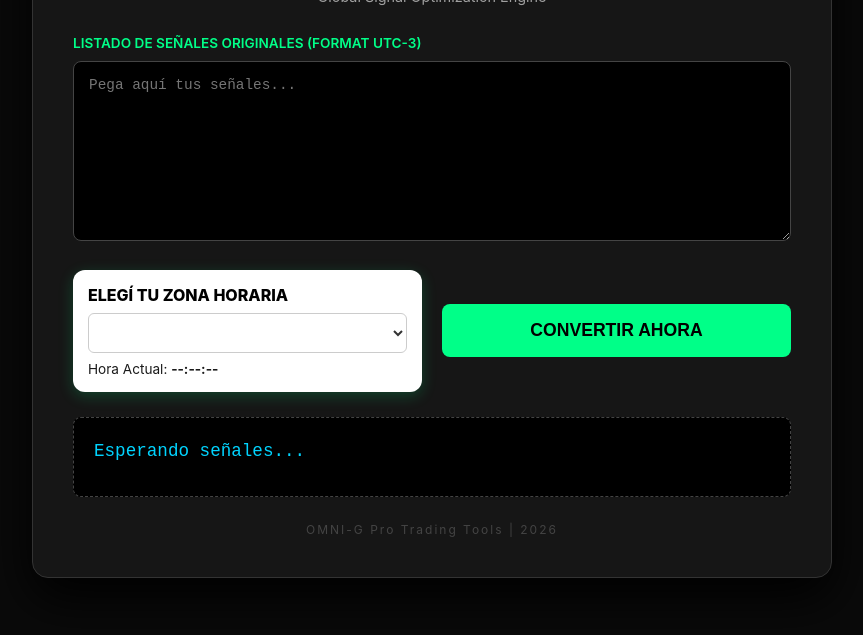
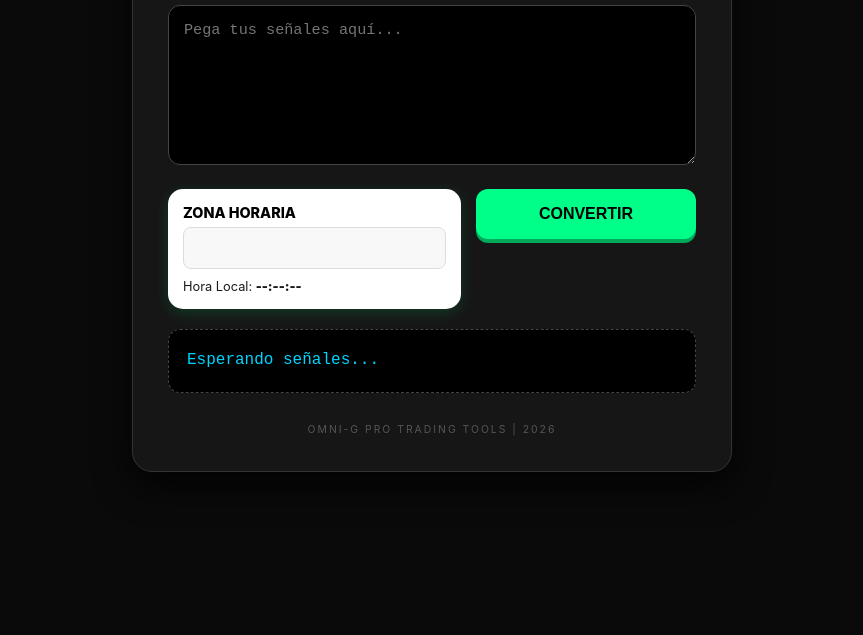
Before and after one commit to manumesiar6-cell/omni-g-converter, a plain HTML site: page index.html in a window 1280 px wide. Shown: the part 165-800 px from the top of the page, without its empty margins (208-1071 px from the left). Drawn offline with nearby package versions, Linux system fonts and the light colour scheme; a script that the page names is missing.

Commit message:
Update index.html

```diff
--- a/index.html
+++ b/index.html
@@ -2,7 +2,7 @@
 <html lang="es">
 <head>
     <meta charset="UTF-8">
-    <meta name="viewport" content="width=device-width, initial-scale=1.0">
+    <meta name="viewport" content="width=device-width, initial-scale=1.0, maximum-scale=1.0, user-scalable=no">
     <title>OMNI-G Pro | Global Engine</title>
     <script src="https://cdnjs.cloudflare.com/ajax/libs/moment.js/2.29.4/moment.min.js"></script>
     <script src="https://cdnjs.cloudflare.com/ajax/libs/moment-timezone/0.5.43/moment-timezone-with-data.min.js"></script>
@@ -17,72 +17,91 @@
             --danger-color: #ff0000;
         }
 
-        * { margin: 0; padding: 0; box-sizing: border-box; }
+        * { margin: 0; padding: 0; box-sizing: border-box; -webkit-tap-highlight-color: transparent; }
 
         body {
-            font-family: 'Inter', sans-serif;
+            font-family: 'Inter', -apple-system, BlinkMacSystemFont, sans-serif;
             background-color: var(--bg-dark);
             color: var(--text-main);
             display: flex;
             justify-content: center;
-            align-items: center;
+            align-items: flex-start;
             min-height: 100vh;
-            padding: 20px;
+            padding: 15px;
         }
 
         .omni-card {
             width: 100%;
-            max-width: 800px;
+            max-width: 600px; /* Tamaño optimizado para lectura */
             background: var(--card-bg);
-            border-radius: 16px;
+            border-radius: 20px;
             border: 1px solid #333;
-            padding: 40px;
-            box-shadow: 0 20px 50px rgba(0,0,0,1);
+            padding: 25px;
+            box-shadow: 0 15px 35px rgba(0,0,0,0.8);
+            margin-top: 10px;
         }
 
-        .header { text-align: center; margin-bottom: 30px; }
-        .header h1 { font-size: 2.5rem; letter-spacing: 4px; color: var(--primary-color); text-transform: uppercase; }
-        .header p { color: var(--text-dim); font-size: 0.9rem; margin-top: 5px; }
+        .header { text-align: center; margin-bottom: 25px; }
+        .header h1 { font-size: 1.8rem; letter-spacing: 3px; color: var(--primary-color); text-transform: uppercase; }
+        .header p { color: var(--text-dim); font-size: 0.8rem; margin-top: 4px; letter-spacing: 1px; }
 
-        label { display: block; margin-bottom: 10px; font-weight: 600; font-size: 0.85rem; color: var(--primary-color); text-transform: uppercase; }
+        label { display: block; margin-bottom: 8px; font-weight: 700; font-size: 0.75rem; color: var(--primary-color); text-transform: uppercase; }
 
         textarea {
-            width: 100%; height: 180px; background: #000; border: 1px solid #444; border-radius: 8px;
-            padding: 15px; color: var(--primary-color); font-family: monospace; font-size: 0.9rem; outline: none;
+            width: 100%; height: 160px; background: #000; border: 1px solid #444; border-radius: 12px;
+            padding: 15px; color: var(--primary-color); font-family: 'Courier New', monospace; font-size: 0.95rem; outline: none;
+            resize: vertical;
         }
 
-        .settings-grid { display: grid; grid-template-columns: 1fr 1fr; gap: 20px; margin: 25px 0; align-items: center; }
+        /* Contenedor Responsivo */
+        .controls-wrapper {
+            display: flex;
+            flex-direction: column;
+            gap: 15px;
+            margin: 20px 0;
+        }
 
         .timezone-block {
             background: #ffffff;
             padding: 15px;
-            border-radius: 12px;
+            border-radius: 15px;
             color: #1a1a1a;
-            box-shadow: 0 4px 15px rgba(0,255,136,0.2);
+            box-shadow: 0 4px 15px rgba(0,255,136,0.15);
         }
-        .timezone-title { font-size: 1rem; font-weight: 800; margin-bottom: 8px; text-transform: uppercase; color: #000; }
+        .timezone-title { font-size: 0.9rem; font-weight: 800; margin-bottom: 6px; text-transform: uppercase; color: #000; }
 
         select#timezoneSelect {
-            width: 100%; padding: 10px; border-radius: 6px; border: 1px solid #ccc; font-size: 0.9rem;
-            background: #fff; color: #333; font-weight: bold;
+            width: 100%; padding: 12px; border-radius: 8px; border: 1px solid #ddd; font-size: 0.9rem;
+            background: #f8f8f8; color: #000; font-weight: bold; appearance: none;
         }
 
-        .button-group { display: flex; gap: 10px; flex-direction: column; }
+        .button-group { display: flex; flex-direction: column; gap: 10px; }
 
-        .btn { padding: 16px; border-radius: 8px; font-weight: bold; font-size: 1.1rem; cursor: pointer; transition: 0.3s; text-transform: uppercase; border: none; width: 100%; }
-        .btn-main { background: var(--primary-color); color: #000; }
-        .btn-main:hover { background: #00cc6e; transform: scale(1.02); }
+        .btn {
+            padding: 16px; border-radius: 12px; font-weight: 800; font-size: 1rem; cursor: pointer;
+            transition: 0.2s cubic-bezier(0.4, 0, 0.2, 1); text-transform: uppercase; border: none; width: 100%;
+        }
+        .btn-main { background: var(--primary-color); color: #000; box-shadow: 0 4px 0px #00a85a; }
+        .btn-main:active { transform: translateY(3px); box-shadow: 0 1px 0px #00a85a; }
 
-        .btn-clear { background: var(--danger-color); color: #fff; font-size: 0.9rem; padding: 12px; display: none; }
-        .btn-clear:hover { background: #cc0000; transform: scale(1.02); }
+        .btn-clear { background: var(--danger-color); color: #fff; display: none; padding: 12px; font-size: 0.85rem; }
 
-        .result-box { background: #000; border: 1px dashed #444; padding: 20px; border-radius: 8px; margin-top: 20px; min-height: 80px; }
-        #output { white-space: pre-wrap; color: var(--accent-color); font-family: monospace; font-size: 1.1rem; line-height: 1.5; }
+        .result-box { background: #000; border: 1px dashed #444; padding: 18px; border-radius: 12px; margin-top: 15px; min-height: 60px; }
+        #output { white-space: pre-wrap; color: var(--accent-color); font-family: 'Courier New', monospace; font-size: 1rem; line-height: 1.6; }
 
-        .copy-btn { margin-top: 15px; background: transparent; color: var(--accent-color); border: 1px solid var(--accent-color); width: 100%; display: none; }
-        .copy-btn:hover { background: var(--accent-color); color: #000; }
+        .copy-btn { margin-top: 15px; background: transparent; color: var(--accent-color); border: 1.5px solid var(--accent-color); display: none; }
+        .copy-btn:active { background: rgba(0, 212, 255, 0.1); }
 
-        .footer-note { text-align: center; margin-top: 25px; font-size: 0.75rem; color: #444; letter-spacing: 2px; }
+        .footer-note { text-align: center; margin-top: 30px; font-size: 0.65rem; color: #555; letter-spacing: 2px; text-transform: uppercase; }
+
+        /* Media Queries para Tablets y Desktop */
+        @media (min-width: 481px) {
+            .controls-wrapper { flex-direction: row; align-items: stretch; }
+            .timezone-block { flex: 1; }
+            .button-group { width: 220px; justify-content: space-between; }
+            .header h1 { font-size: 2.2rem; }
+            .omni-card { padding: 35px; }
+        }
     </style>
 </head>
 <body>
@@ -90,20 +109,21 @@
 <div class="omni-card">
     <div class="header">
         <h1>OMNI-G Pro</h1>
-        <p>Global Signal Optimization Engine</p>
+        <p>Signal Optimization Engine</p>
     </div>
 
-    <label>Listado de Señales Originales (FORMAT UTC-3)</label>
-    <textarea id="rawInput" placeholder="Pega aquí tus señales..."></textarea>
+    <label>Entrada de Señales (UTC-3)</label>
+    <textarea id="rawInput" placeholder="Pega tus señales aquí..."></textarea>
 
-    <div class="settings-grid">
+    <div class="controls-wrapper">
         <div class="timezone-block">
-            <div class="timezone-title">Elegí tu zona horaria</div>
+            <div class="timezone-title">Zona Horaria</div>
             <select id="timezoneSelect"></select>
-            <div style="margin-top:8px; font-size:0.85rem;">Hora Actual: <span id="clockDisplay" style="font-weight:bold;">--:--:--</span></div>
+            <div style="margin-top:10px; font-size:0.8rem;">Hora Local: <span id="clockDisplay" style="font-weight:900;">--:--:--</span></div>
         </div>
+
         <div class="button-group">
-            <button class="btn btn-main" onclick="processSignals()">Convertir Ahora</button>
+            <button class="btn btn-main" onclick="processSignals()">Convertir</button>
             <button id="clearBtn" class="btn btn-clear" onclick="clearAll()">Borrar Todo</button>
         </div>
     </div>
@@ -112,7 +132,7 @@
         <div id="output">Esperando señales...</div>
     </div>
 
-    <button id="copyBtn" class="btn copy-btn" onclick="copyResult()">Copiar al Portapapeles</button>
+    <button id="copyBtn" class="btn copy-btn" onclick="copyResult()">Copiar Resultado</button>
 
     <p class="footer-note">OMNI-G Pro Trading Tools | 2026</p>
 </div>
@@ -122,22 +142,20 @@
         const select = document.getElementById('timezoneSelect');
         const clock = document.getElementById('clockDisplay');
         const zones = moment.tz.names();
-        const userZone = moment.tz.guess();
+        const userZone = "America/Guayaquil"; // Preselección para Ecuador
 
-        // Limpiar select antes de llenar para evitar duplicados
         select.innerHTML = "";
-
         zones.forEach(zone => {
             if (!zone.includes('/') || zone.startsWith('Etc/')) return;
             const opt = document.createElement('option');
             opt.value = zone;
-            opt.text = `${zone} (${moment.tz(zone).format('Z')})`;
+            opt.text = `${zone.split('/').pop().replace('_',' ')} (${moment.tz(zone).format('Z')})`;
             if (zone === userZone) opt.selected = true;
             select.appendChild(opt);
         });
 
         function updateClock() {
-            const selectedZone = document.getElementById('timezoneSelect').value;
+            const selectedZone = select.value;
             if (selectedZone) {
                 clock.innerText = moment().tz(selectedZone).format('HH:mm:ss');
             }
@@ -180,23 +198,19 @@
                 let dir = dirMatch[0].toUpperCase().replace('BUY', 'CALL').replace('SELL', 'PUT');
 
                 let [h, m] = time.split(':').map(Number);
-
-                // Conversión de UTC-3 (Argentina) a la zona destino
                 let signalDate = moment.tz({hour: h, minute: m}, "America/Argentina/Buenos_Aires");
                 let converted = signalDate.clone().tz(targetZone);
 
-                let finalTime = converted.format('HH:mm');
-
-                processed.push(`${asset} - ${finalTime} - ${dir} - 1M`);
+                processed.push(`${asset} - ${converted.format('HH:mm')} - ${dir} - 1M`);
             }
         });
 
         if (processed.length > 0) {
             output.innerText = processed.join('\n');
             copyBtn.style.display = 'block';
-            clearBtn.style.display = 'block'; // Aparece el botón de borrar al convertir
+            clearBtn.style.display = 'block';
         } else {
-            output.innerText = "Error: Asegúrate de incluir par, hora y dirección.";
+            output.innerText = "Error: Formato no válido.";
             copyBtn.style.display = 'none';
             clearBtn.style.display = 'none';
         }
@@ -206,9 +220,8 @@
         const text = document.getElementById('output').innerText;
         navigator.clipboard.writeText(text).then(() => {
             const btn = document.getElementById('copyBtn');
-            const originalText = btn.innerText;
             btn.innerText = "¡Copiado!";
-            setTimeout(() => btn.innerText = originalText, 2000);
+            setTimeout(() => btn.innerText = "Copiar Resultado", 2000);
         });
     }
 </script>
```
